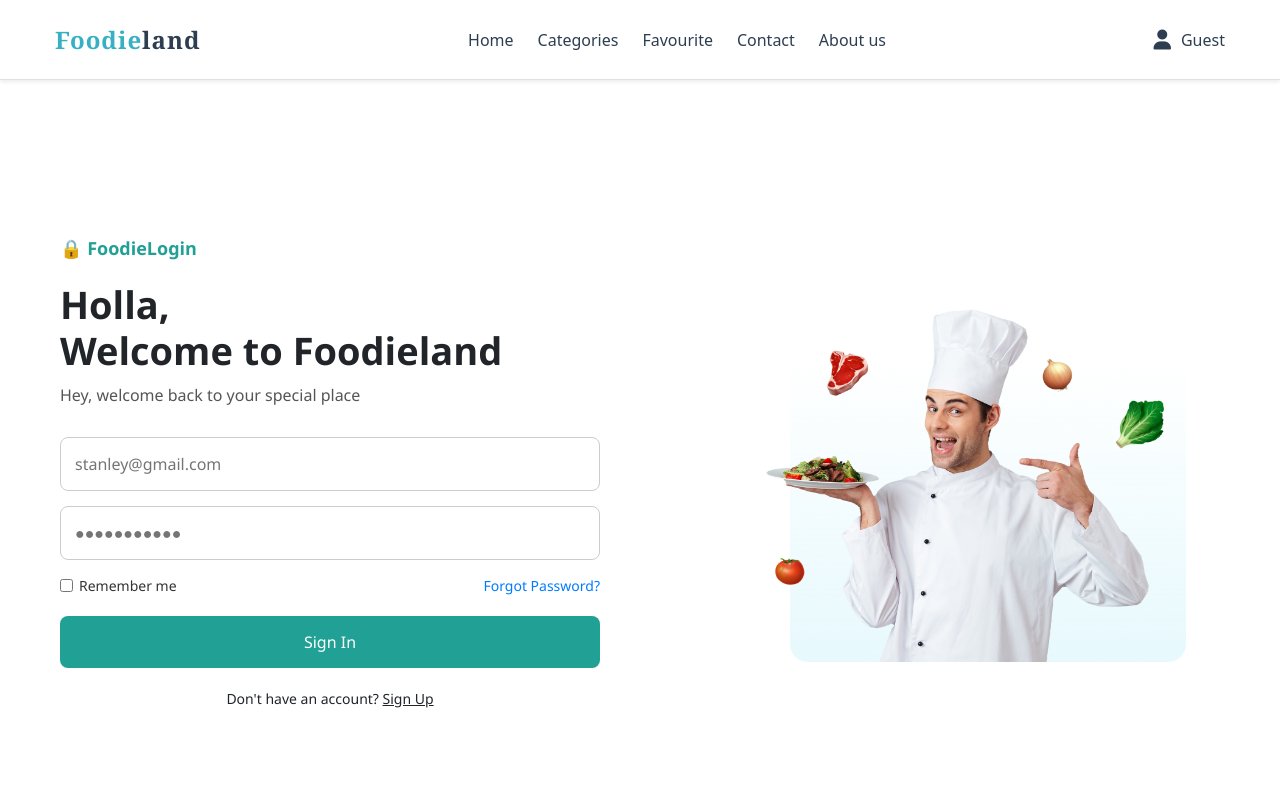
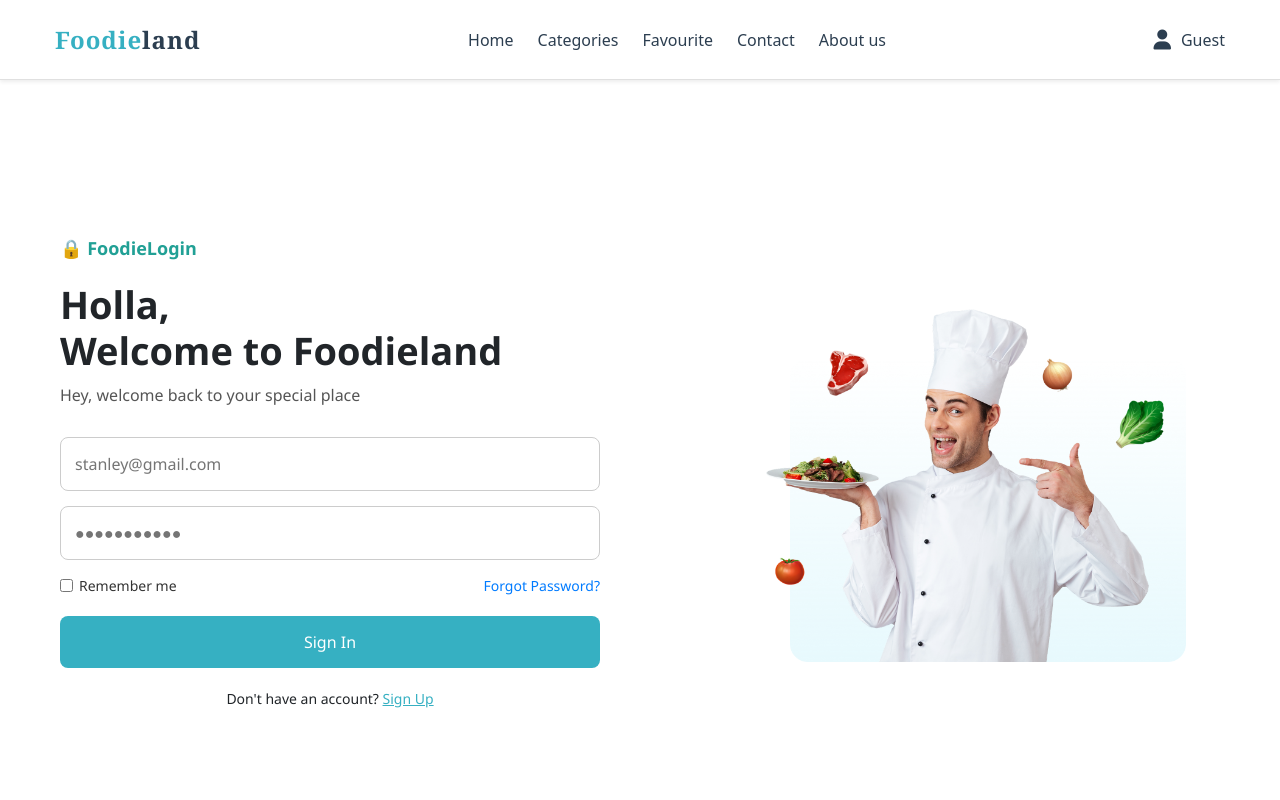
Before and after one commit to Hoangde-v/test_project, a React (Vite) app in the folder frontend/: page /login in a window 1280 px wide. Shown: the top 800 px of the page. Built offline with nearby package versions, Linux system fonts and the light colour scheme.

Commit message:
Fix 'Select All' in cart

```diff
--- a/frontend/package.json
+++ b/frontend/package.json
@@ -11,7 +11,9 @@
   },
   "dependencies": {
     "axios": "^1.10.0",
+    "chart.js": "^4.5.0",
     "react": "^18.3.1",
+    "react-chartjs-2": "^5.3.0",
     "react-dom": "^18.3.1",
     "react-router-dom": "^7.6.0",
     "swiper": "^11.2.7"
--- a/frontend/src/App.jsx
+++ b/frontend/src/App.jsx
@@ -115,8 +115,10 @@ function App() {
   const handlePlaceOrderFromCart = (ordersToPlace) => {
     if (!Array.isArray(ordersToPlace)) return;
 
+    const sharedOrderId = `${Date.now()}-${Math.random().toString(36).substring(2, 9)}`;
+
     const newOrders = ordersToPlace.map(item => ({
-      id: `${Date.now()}-${Math.random().toString(36).substring(2, 9)}`,
+      id: sharedOrderId,
       name: item.name,
       image: item.image,
       diet: item.diet,
@@ -132,6 +134,7 @@ function App() {
       removeFromCart({ title: item.name });
     });
   };
+
 
   const [totalReturns, setTotalReturns] = useState(() => {
     const saved = localStorage.getItem('nutriplanner-totalReturns');
@@ -164,7 +167,7 @@ function App() {
           <Route path="*" element={<NotFound />} />
 
           {/* <Route path="/user-dashboard" element={<ProtectedRoute allowedRoles={['user', 'admin']}><UserDashboard /></ProtectedRoute>} /> */}
-          {/* BBao giờ có admin với user dash board thì sẵn mở */}
+          {/* Bao giờ có admin với user dash board thì sẵn mở */}
 
 
         </Routes>
--- a/frontend/src/assets/css/Login.css
+++ b/frontend/src/assets/css/Login.css
@@ -70,7 +70,7 @@
 .login-form button {
   width: 100%;
   padding: 14px;
-  background-color: #21a095;
+  background-color: #36B0C2;
   color: white;
   font-size: 16px;
   border: none;
@@ -81,7 +81,7 @@
 }
 
 .login-form button:hover {
-  background-color: #1a837e;
+  background-color: rgb(43 137 151);
 }
 
 .signup-link {
--- a/frontend/src/assets/pages/AdminDB.jsx
+++ b/frontend/src/assets/pages/AdminDB.jsx
@@ -243,55 +243,8 @@ export default function AdminDashBoard({ orders = [], setOrders, totalReturns =
                 </>
             ) : (
                 <>
-                    {/* Most Ordered Items */}
-                    <div className="mb-4">
-                        <div className="p-4 rounded-3 bg-white border">
-                            <h5 className="fw-bold mb-0" style={{ color: '#2c3e50' }}>Most Ordered Items</h5>
-                            <div className="row mt-3">
-                                {
-                                    (() => {
-                                        const orderCountMap = {};
-                                        orders.forEach(order => {
-                                            if (order.name) {
-                                                orderCountMap[order.name] = (orderCountMap[order.name] || 0) + (order.quantity || 1);
-                                            }
-                                        });
-                                        const itemsWithCount = recipesData
-                                            .map(recipe => ({
-                                                ...recipe,
-                                                orderCount: orderCountMap[recipe.title] || 0
-                                            }))
-                                            .sort((a, b) => b.orderCount - a.orderCount)
-                                            .slice(0, 3);
-
-                                        return itemsWithCount.map(recipe => (
-                                            <div className="col-md-4 mb-3" key={recipe.id}>
-                                                <div className="card rounded-3 h-100 shadow-sm">
-                                                    <img
-                                                        src={recipe.image}
-                                                        className="card-img-top"
-                                                        alt={recipe.title}
-                                                        style={{ height: 160, objectFit: 'cover', borderTopLeftRadius: 8, borderTopRightRadius: 8 }}
-                                                    />
-                                                    <div className="card-body d-flex flex-column">
-                                                        <h6 className="card-title fw-bold mb-2" style={{ color: '#36b0c2' }}>{recipe.title}</h6>
-                                                        <div className="mt-auto">
-                                                            <span className="badge bg-primary text-light">
-                                                                <i className="bi bi-bag-fill me-1"></i>
-                                                                {recipe.orderCount} Orders
-                                                            </span>
-                                                        </div>
-                                                    </div>
-                                                </div>
-                                            </div>
-                                        ));
-                                    })()
-                                }
-                            </div>
-                        </div>
-                    </div>
                     {/* Order Management */}
-                    <div className="row g-3 mt-4">
+                    <div className="row g-3 mb-4">
                         <div className="col-12">
                             <div className="p-4 rounded-3 bg-white border">
                                 <h5 className="fw-bold mb-3" style={{ color: '#2c3e50' }}>Orders Management</h5>
@@ -379,6 +332,54 @@ export default function AdminDashBoard({ orders = [], setOrders, totalReturns =
                             </div>
                         </div>
                     </div>
+
+                    {/* Most Ordered Items */}
+                    <div className="mt-4">
+                        <div className="p-4 rounded-3 bg-white border">
+                            <h5 className="fw-bold mb-0" style={{ color: '#2c3e50' }}>Most Ordered Items</h5>
+                            <div className="row mt-3">
+                                {
+                                    (() => {
+                                        const orderCountMap = {};
+                                        orders.forEach(order => {
+                                            if (order.name) {
+                                                orderCountMap[order.name] = (orderCountMap[order.name] || 0) + (order.quantity || 1);
+                                            }
+                                        });
+                                        const itemsWithCount = recipesData
+                                            .map(recipe => ({
+                                                ...recipe,
+                                                orderCount: orderCountMap[recipe.title] || 0
+                                            }))
+                                            .sort((a, b) => b.orderCount - a.orderCount)
+                                            .slice(0, 3);
+
+                                        return itemsWithCount.map(recipe => (
+                                            <div className="col-md-4 mb-3" key={recipe.id}>
+                                                <div className="card rounded-3 h-100 shadow-sm">
+                                                    <img
+                                                        src={recipe.image}
+                                                        className="card-img-top"
+                                                        alt={recipe.title}
+                                                        style={{ height: 160, objectFit: 'cover', borderTopLeftRadius: 8, borderTopRightRadius: 8 }}
+                                                    />
+                                                    <div className="card-body d-flex flex-column">
+                                                        <h6 className="card-title fw-bold mb-2" style={{ color: '#36b0c2' }}>{recipe.title}</h6>
+                                                        <div className="mt-auto">
+                                                            <span className="badge bg-primary text-light">
+                                                                <i className="bi bi-bag-fill me-1"></i>
+                                                                {recipe.orderCount} Orders
+                                                            </span>
+                                                        </div>
+                                                    </div>
+                                                </div>
+                                            </div>
+                                        ));
+                                    })()
+                                }
+                            </div>
+                        </div>
+                    </div>
                 </>
             )}
         </div>
--- a/frontend/src/assets/pages/Login.jsx
+++ b/frontend/src/assets/pages/Login.jsx
@@ -1,8 +1,8 @@
 import React, { useState } from 'react';
 import { useNavigate } from 'react-router-dom';
+import { Link } from 'react-router-dom';
 import '../css/Login.css';
 import CheffImage from '../images/Home/Cheff1.png';
-
 
 function Login() {
   const [email, setEmail] = useState('');
@@ -81,7 +81,16 @@ function Login() {
           <button type="submit">Sign In</button>
         </form>
         <p className="signup-link">
-          Don't have an account? <a onClick={() => navigate('/signup')} style={{ textDecoration: 'underline', cursor: 'pointer' }}>Sign Up</a>
+          Don't have an account? <Link
+            to="/signup"
+            style={{
+              textDecoration: 'underline',
+              color: '#36B0C2',
+              transition: 'color 0.3s ease-in-out',
+            }}
+            onMouseEnter={(e) => e.currentTarget.style.color = 'rgb(43 137 151)'}
+            onMouseLeave={(e) => e.currentTarget.style.color = '#36B0C2'}
+          >Sign Up</Link>
         </p>
       </div>
 
```
Also changed, not shown: 1 other file (tests, documents, lock files or other folders). Lines whose indentation alone changed are shown as unchanged.
